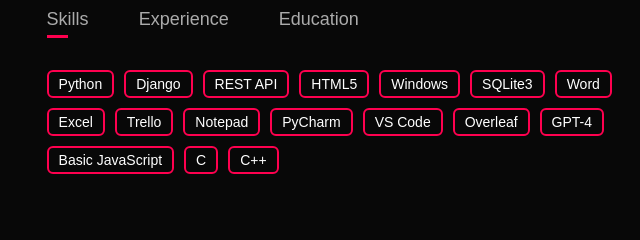
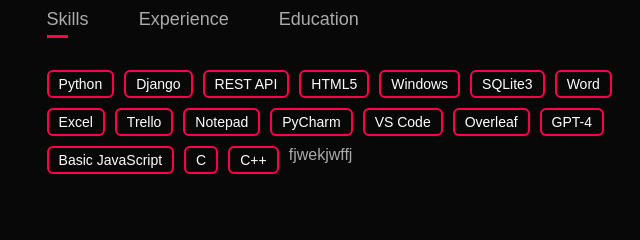
Before and after one commit to MukeshSuthar1733/Portfolio, a plain HTML site: page index.html in a window 1280 px wide. Shown: the part 802-1042 px from the top of the page, 491-1131 px from the left. Drawn offline with nearby package versions, Linux system fonts and the light colour scheme.

Commit message:
Update index.html

```diff
--- a/index.html
+++ b/index.html
@@ -71,6 +71,7 @@
                             <span class="keyword-box">Basic JavaScript</span>
                             <span class="keyword-box">C</span>
                             <span class="keyword-box">C++</span>
+                            fjwekjwffj
                         </div>
                     </div>
 
```
